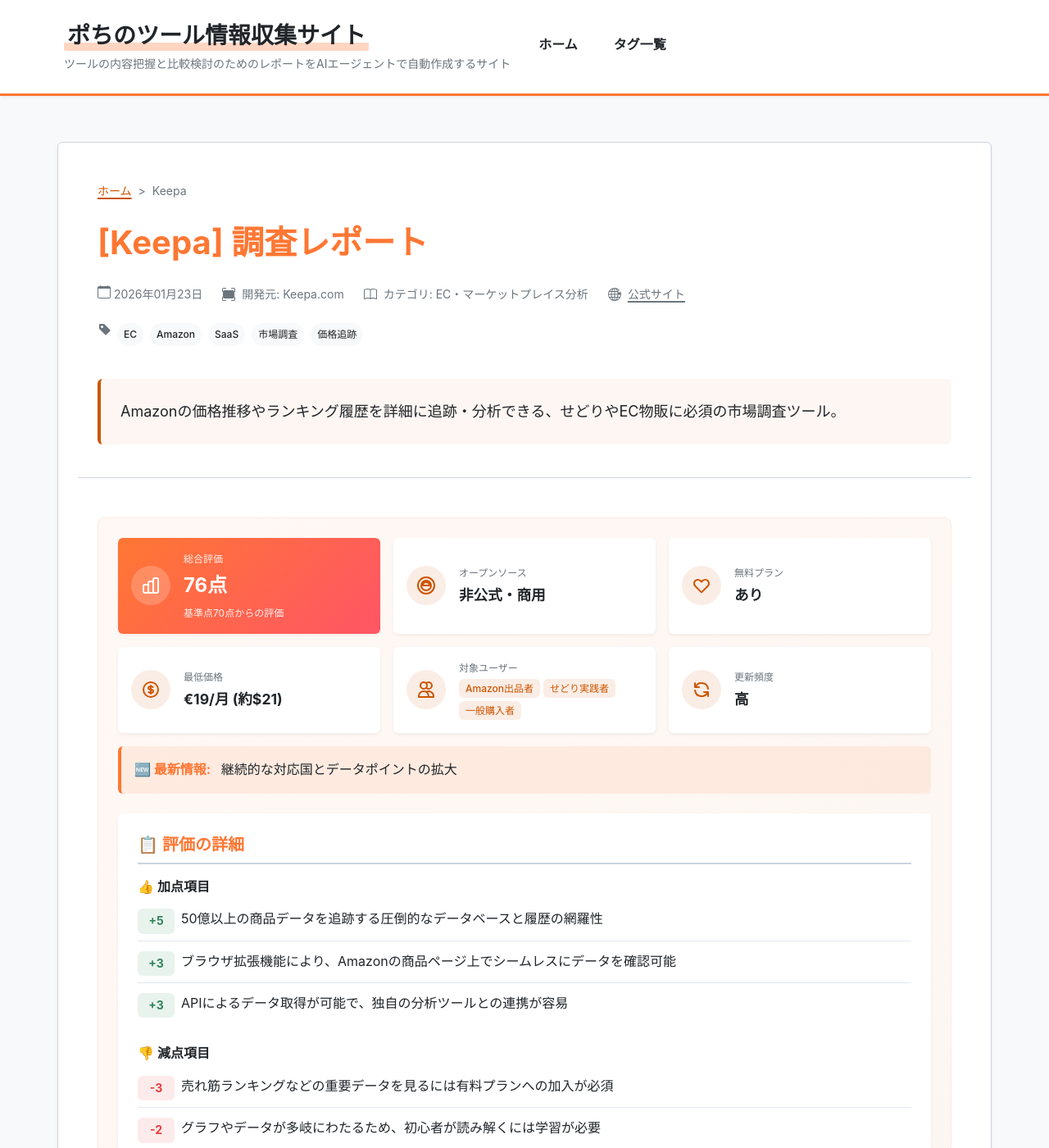
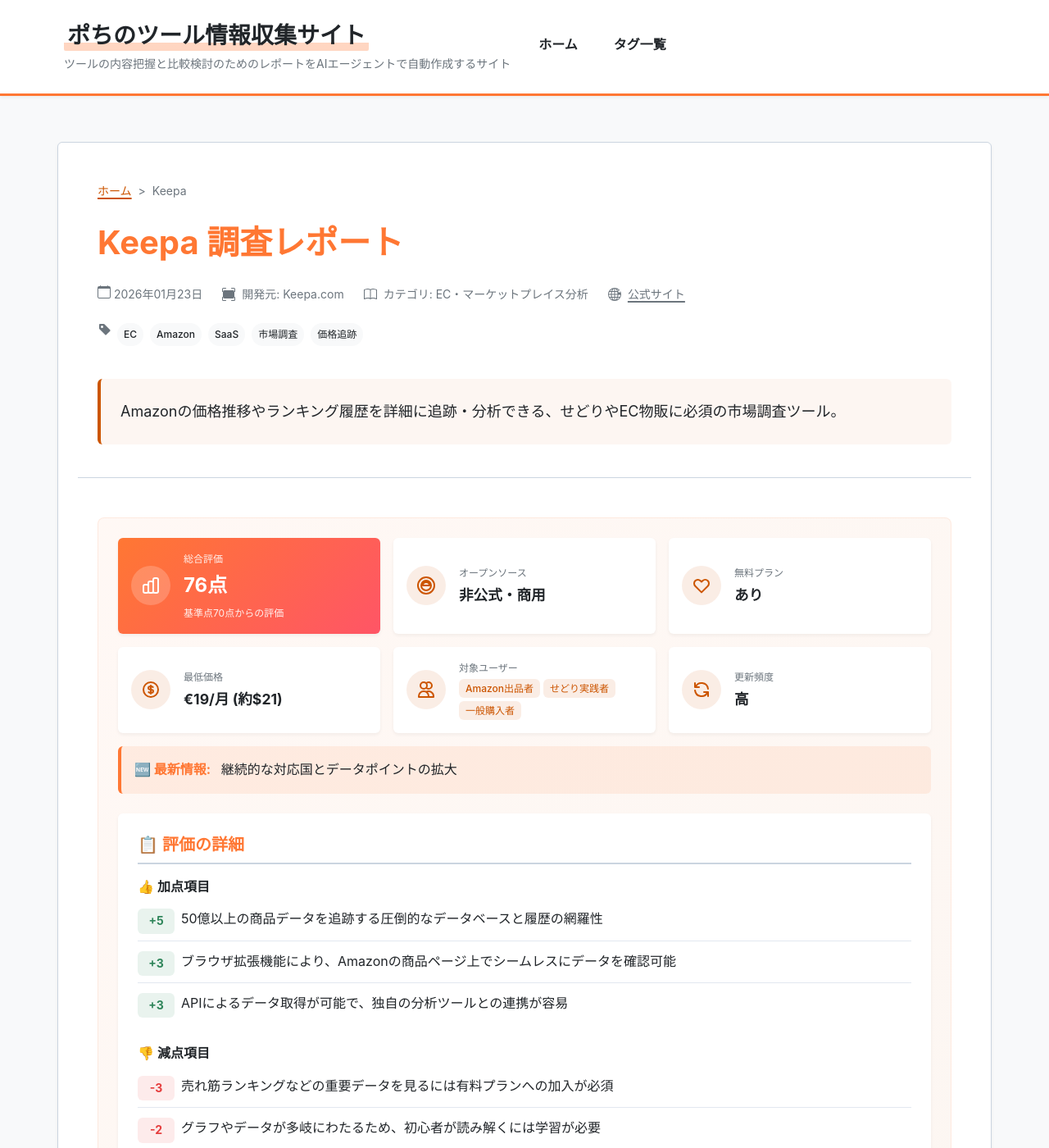
Before and after one commit to aegisfleet/tool-survey-report, a Jekyll site: the page built from _reports/keepa.md, in a window 1280 px wide and 1400 px high. Shown: the whole window at 82% size. Built offline with Jekyll 4.4.1, drawn with Linux system fonts in a browser that asks for light colours; some of the changed text lies outside the part shown.

Commit message:
名称変更

```diff
--- a/_reports/keepa.md
+++ b/_reports/keepa.md
@@ -1,7 +1,7 @@
 ---
 # === フロントマター ===
 # 【必須項目】
-title: "[Keepa] 調査レポート"
+title: "Keepa 調査レポート"
 tool_name: "Keepa"
 tool_reading: "キーパ"
 category: "EC・マーケットプレイス分析"
@@ -53,7 +53,7 @@
 relationships:
 ---
 
-# **[Keepa] 調査レポート**
+# **Keepa 調査レポート**
 
 ## **1. 基本情報**
 
```
